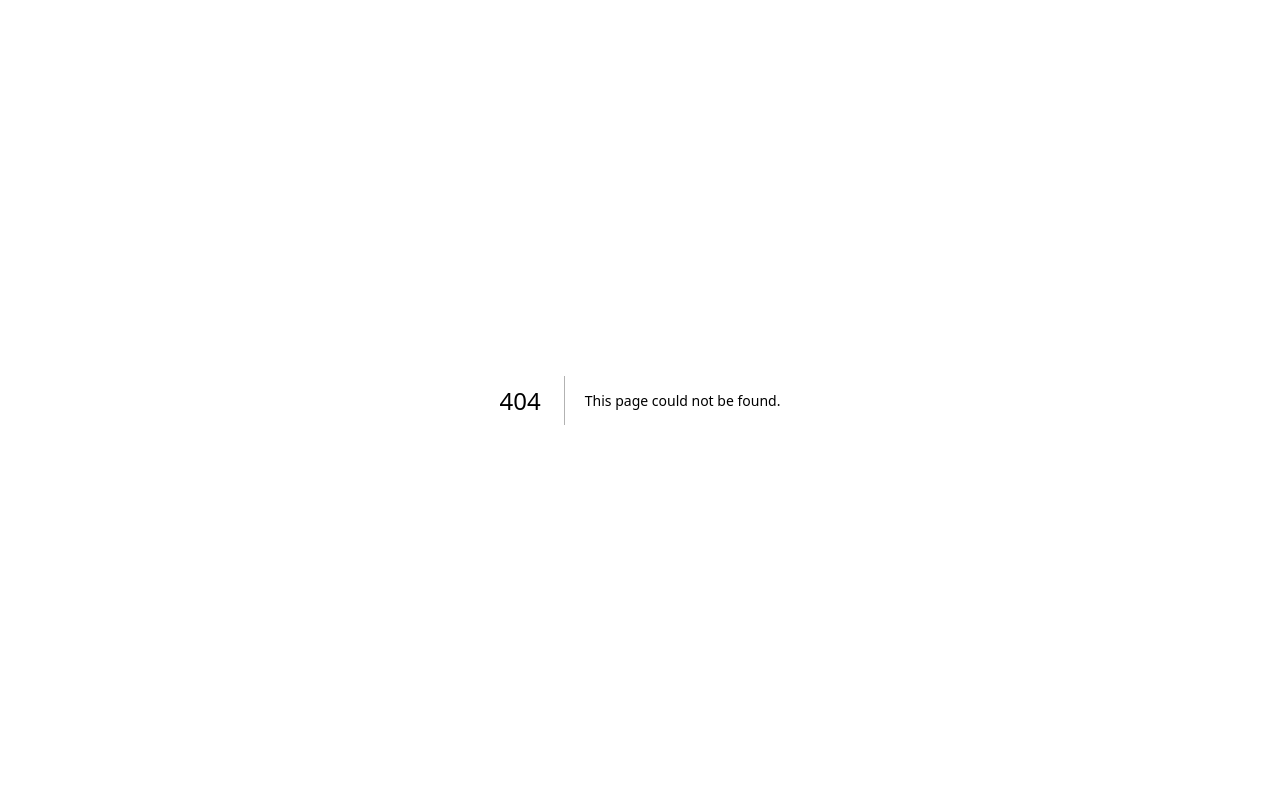
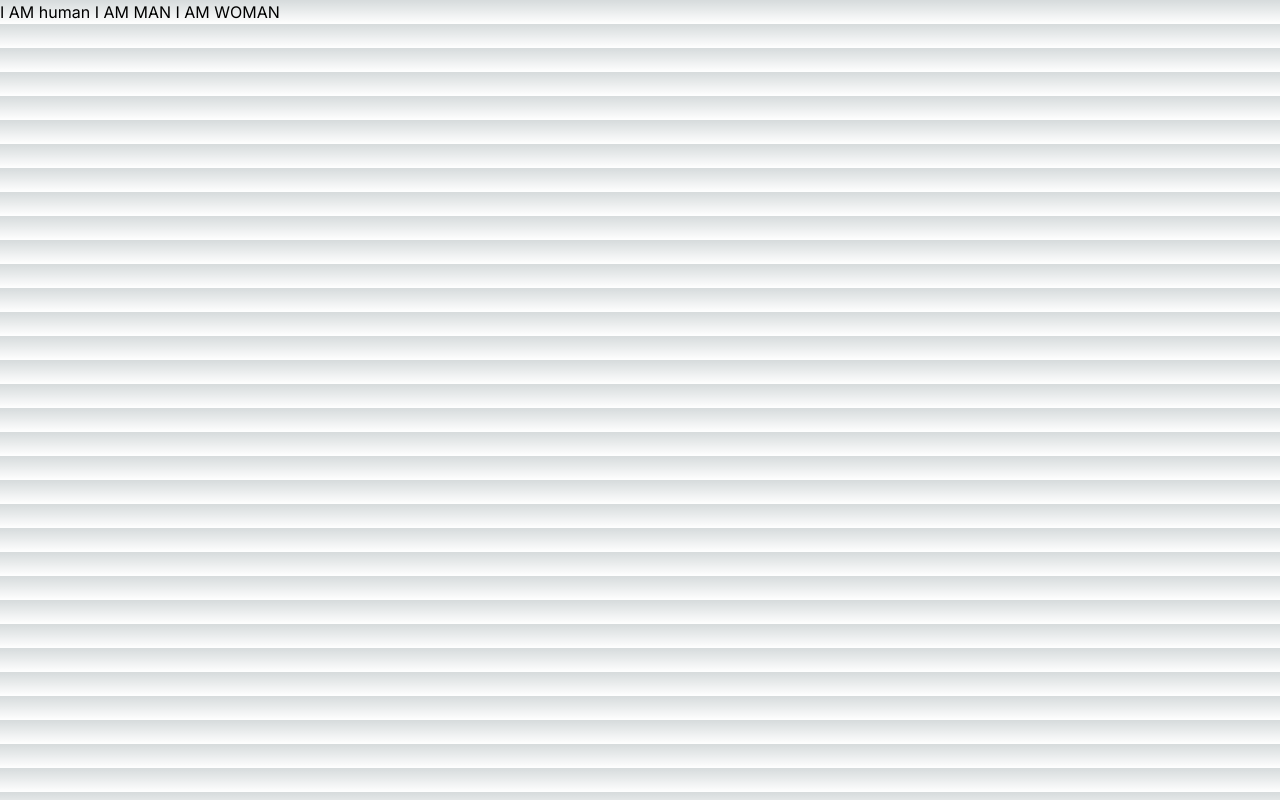
Before and after one commit to Hamza123Hussain/oop_fundamentals, a Next.js app: page /PolyMorphsim in a window 1280 px wide. Before the commit this address had no page. Built offline with nearby package versions, Linux system fonts and the light colour scheme.

Commit message:
Polymorphsim added

```diff
--- /dev/null
+++ b/app/PolyMorphsim/page.tsx
@@ -0,0 +1,69 @@
+import React from 'react'
+
+class Human {
+  // Base class method
+  identify(): string {
+    return 'I AM human'
+  }
+}
+
+class Man extends Human {
+  // Overriding the base class method
+  identify(): string {
+    return 'I AM MAN'
+  }
+}
+
+class WOMan extends Human {
+  private pname: string
+  private age: number
+
+  constructor(name: string, age: number) {
+    super() // Calling the constructor of the base class
+    this.pname = name
+    this.age = age
+  }
+
+  // Overriding the base class method
+  identify(): string {
+    return 'I AM WOMAN'
+  }
+
+  // Method overloads
+  increaseage(): void
+  increaseage(increase: number): void
+
+  // Single method implementation handling both overloads
+  increaseage(increase?: number): void {
+    if (increase === undefined) {
+      this.age += 1 // Increase age by 1 if no argument is provided
+    } else {
+      this.age += increase // Increase age by the specified number
+    }
+  }
+}
+
+const Polymorphsim = () => {
+  const individual = new Human()
+  const male = new Man()
+  const female = new WOMan('DORA', 22)
+
+  return (
+    <div>
+      {individual.identify()} {/* Calls identify() of Human */}
+      {male.identify()} {/* Calls identify() of Man */}
+      {female.identify()} {/* Calls identify() of WOMan */}
+    </div>
+  )
+}
+
+export default Polymorphsim
+
+/*
+Polymorphism in TypeScript:
+Polymorphism is a feature of object-oriented programming that allows objects to be treated as instances of their parent class rather than their actual class. It enables a single interface to represent different underlying forms (data types). In the above code, polymorphism is demonstrated through method overriding, where the `identify` method is overridden in both `Man` and `WOMan` classes to provide specific implementations.
+
+Types of Polymorphism:
+1. Compile-time Polymorphism (Method Overloading): This is achieved when multiple methods have the same name but different parameters. TypeScript simulates this by allowing multiple method signatures and a single implementation.
+2. Run-time Polymorphism (Method Overriding): This is achieved when a subclass provides a specific implementation of a method that is already defined in its superclass. In the above code, the `identify` method is overridden in the `Man` and `WOMan` classes to provide different behaviors.
+*/
```
